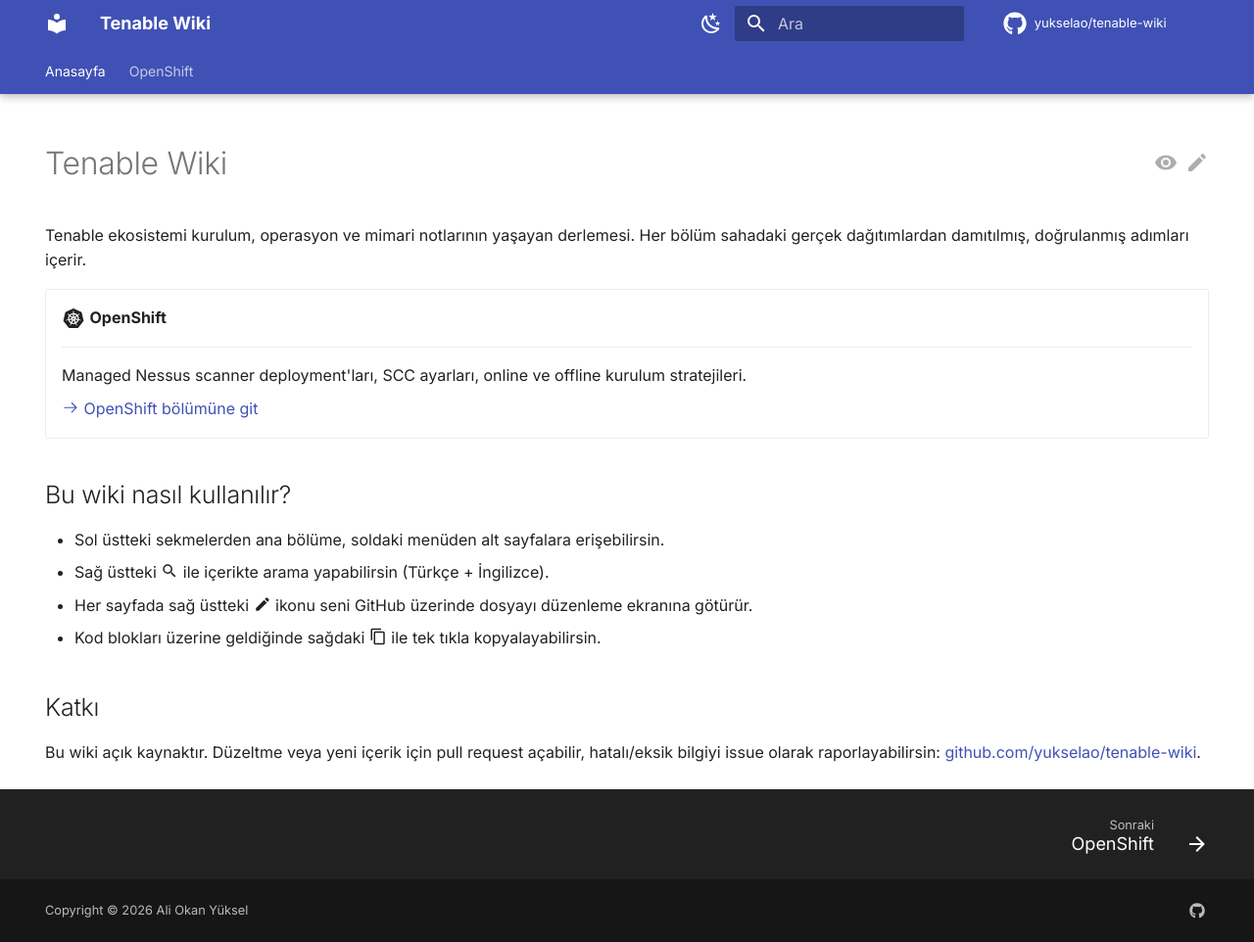
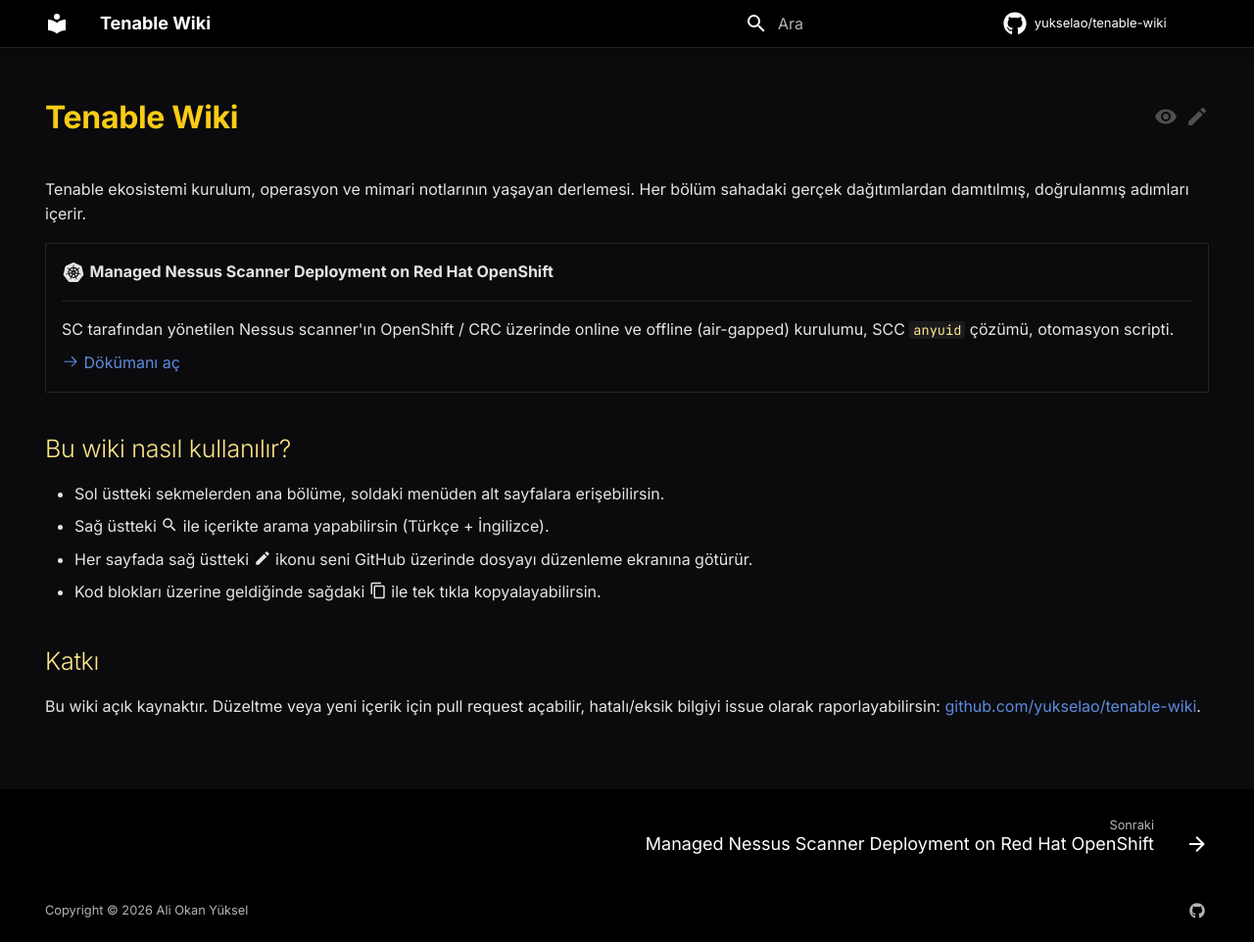
Before and after one commit to yukselao/tenable-wiki, an MkDocs documentation site: the page built from docs/index.md, in a window 1280 px wide and 962 px high. Shown: the whole window at 98% size. Built offline with MkDocs 1.6.1 and Material for MkDocs 9.7.7, drawn with Linux system fonts in a browser that asks for light colours; comment, search, counter and statistics services are not loaded.

Commit message:
Switch to dark-only theme with yellow accents and flatten nav
- Drop the light/dark toggle: slate scheme only, primary black, accent yellow
- Remove top tabs (navigation.tabs) so all navigation lives in the left sidebar
- Add docs/stylesheets/extra.css to refine the slate palette toward the
  desired dark-with-gold look (h1 in #facc15, header on pure black)
- Rename the OpenShift Nessus page H1 and the index card to
  "Managed Nessus Scanner Deployment on Red Hat OpenShift"
- Flatten nav: drop the OpenShift wrapper and the now-unused
  docs/openshift/index.md landing page

```diff
--- a/docs/index.md
+++ b/docs/index.md
@@ -11,13 +11,13 @@ Her bölüm sahadaki gerçek dağıtımlardan damıtılmış, doğrulanmış ad
 
 <div class="grid cards" markdown>
 
--   :material-kubernetes:{ .lg .middle } **OpenShift**
+-   :material-kubernetes:{ .lg .middle } **Managed Nessus Scanner Deployment on Red Hat OpenShift**
 
     ---
 
-    Managed Nessus scanner deployment'ları, SCC ayarları, online ve offline kurulum stratejileri.
+    SC tarafından yönetilen Nessus scanner'ın OpenShift / CRC üzerinde online ve offline (air-gapped) kurulumu, SCC `anyuid` çözümü, otomasyon scripti.
 
-    [:octicons-arrow-right-24: OpenShift bölümüne git](openshift/index.md)
+    [:octicons-arrow-right-24: Dökümanı aç](openshift/nessus-scanner.md)
 
 </div>
 
--- /dev/null
+++ b/docs/stylesheets/extra.css
@@ -0,0 +1,57 @@
+:root {
+  --md-primary-fg-color: #0b0b0d;
+  --md-primary-fg-color--light: #1a1a1d;
+  --md-primary-fg-color--dark: #000000;
+  --md-accent-fg-color: #facc15;
+}
+
+[data-md-color-scheme="slate"] {
+  --md-default-bg-color: #0b0b0d;
+  --md-default-bg-color--light: #141416;
+  --md-default-bg-color--lighter: #1a1a1d;
+  --md-default-bg-color--lightest: #202024;
+  --md-code-bg-color: #1a1a1d;
+  --md-code-fg-color: #e5e5e5;
+  --md-typeset-color: #e5e5e5;
+  --md-typeset-a-color: #facc15;
+  --md-footer-bg-color: #000000;
+  --md-footer-bg-color--dark: #000000;
+}
+
+[data-md-color-scheme="slate"] .md-typeset h1 {
+  color: #facc15;
+  font-weight: 700;
+  letter-spacing: -0.01em;
+}
+
+[data-md-color-scheme="slate"] .md-typeset h2,
+[data-md-color-scheme="slate"] .md-typeset h3 {
+  color: #fde68a;
+}
+
+[data-md-color-scheme="slate"] .md-typeset h4,
+[data-md-color-scheme="slate"] .md-typeset h5,
+[data-md-color-scheme="slate"] .md-typeset h6 {
+  color: #fef3c7;
+}
+
+[data-md-color-scheme="slate"] .md-header,
+[data-md-color-scheme="slate"] .md-tabs {
+  background-color: #000000;
+  border-bottom: 1px solid #202024;
+}
+
+[data-md-color-scheme="slate"] .md-typeset a:hover {
+  color: #fde047;
+}
+
+[data-md-color-scheme="slate"] .md-typeset code {
+  background-color: #1a1a1d;
+  color: #fde68a;
+}
+
+[data-md-color-scheme="slate"] .md-typeset .admonition,
+[data-md-color-scheme="slate"] .md-typeset details {
+  border-color: #2a2a2e;
+  background-color: #141416;
+}
--- a/mkdocs.yml
+++ b/mkdocs.yml
@@ -13,8 +13,6 @@ theme:
   name: material
   language: tr
   features:
-    - navigation.tabs
-    - navigation.tabs.sticky
     - navigation.sections
     - navigation.indexes
     - navigation.top
@@ -30,20 +28,9 @@ theme:
     - content.action.edit
     - content.action.view
   palette:
-    - media: "(prefers-color-scheme: light)"
-      scheme: default
-      primary: indigo
-      accent: indigo
-      toggle:
-        icon: material/weather-night
-        name: Karanlık temaya geç
-    - media: "(prefers-color-scheme: dark)"
-      scheme: slate
-      primary: indigo
-      accent: indigo
-      toggle:
-        icon: material/weather-sunny
-        name: Aydınlık temaya geç
+    scheme: slate
+    primary: black
+    accent: yellow
   font:
     text: Inter
     code: JetBrains Mono
@@ -51,6 +38,9 @@ theme:
     repo: fontawesome/brands/github
     edit: material/pencil
     view: material/eye
+
+extra_css:
+  - stylesheets/extra.css
 
 plugins:
   - search:
@@ -98,9 +88,7 @@ markdown_extensions:
 
 nav:
   - Anasayfa: index.md
-  - OpenShift:
-      - openshift/index.md
-      - Managed Nessus Scanner Kurulumu: openshift/nessus-scanner.md
+  - Managed Nessus Scanner Deployment on Red Hat OpenShift: openshift/nessus-scanner.md
 
 extra:
   social:
```
Also changed, not shown: docs/openshift/index.md (deleted, +0 -10 lines), docs/openshift/nessus-scanner.md (+1 -1 lines), 1 other file.
